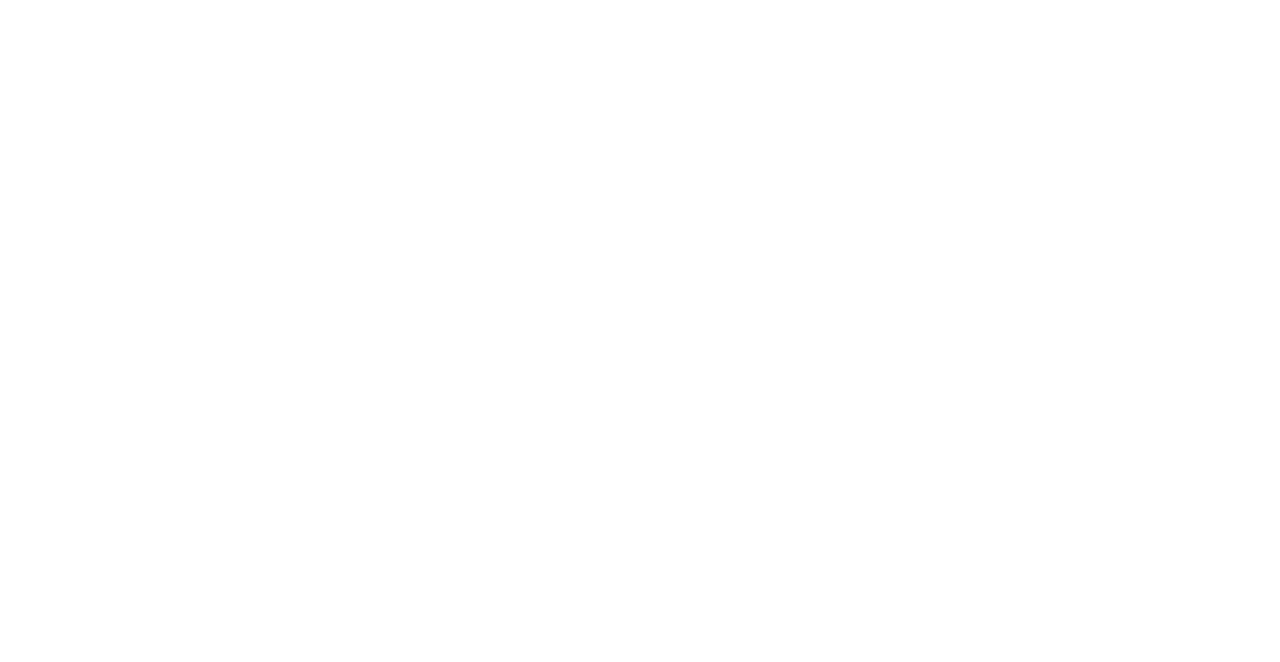
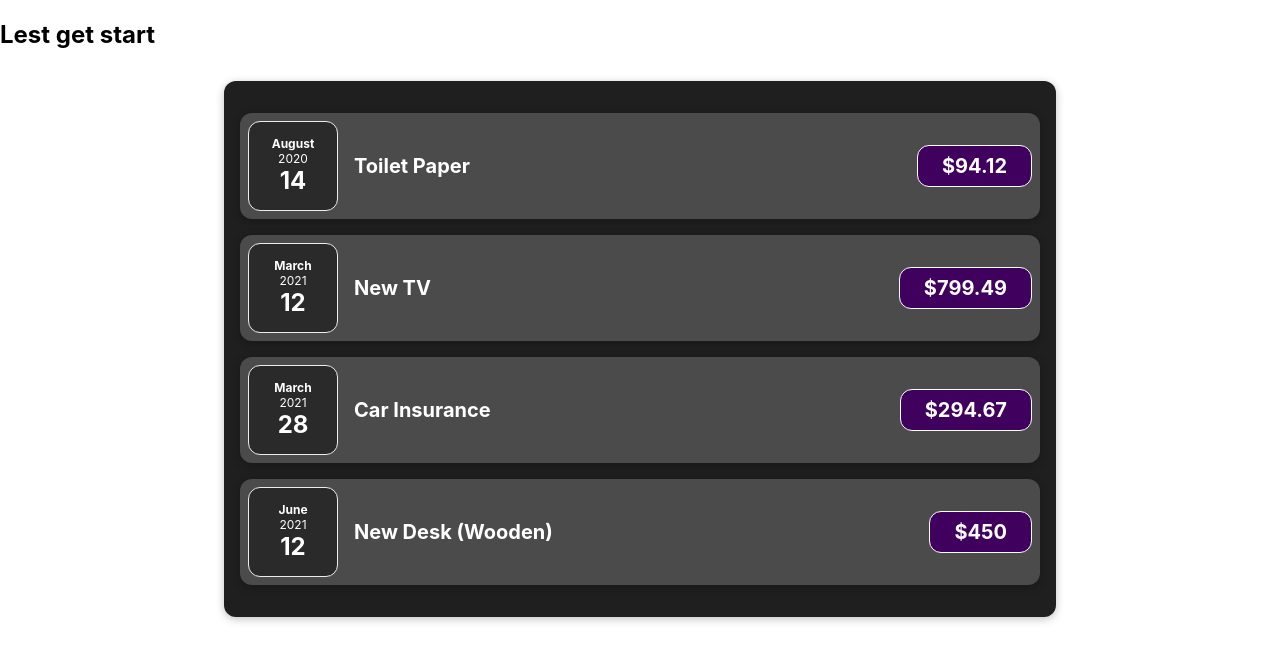
Before and after one commit to moisesJduarte/my-expenses, a React (Create React App) app: page / in a window 1280 px wide. Shown: the top 662 px of the page. Built offline with nearby package versions, Linux system fonts and the light colour scheme.

Commit message:
static modal

```diff
--- a/src/App.js
+++ b/src/App.js
@@ -1,8 +1,40 @@
+import React from 'react';
+
+import Expenses from "./components/Expenses";
+
 function App() {
+  const expenses = [
+    {
+      id: 'e1',
+      title: 'Toilet Paper',
+      amount: 94.12,
+      date: new Date(2020, 7, 14),
+    },
+    {
+      id: 'e2',
+      title: 'New TV',
+      amount: 799.49,
+      date: new Date(2021, 2, 12)
+    },
+    {
+      id: 'e3',
+      title: 'Car Insurance',
+      amount: 294.67,
+      date: new Date(2021, 2, 28),
+    },
+    {
+      id: 'e4',
+      title: 'New Desk (Wooden)',
+      amount: 450,
+      date: new Date(2021, 5, 12),
+    },
+  ]
+
   return (
     <div >
-      <p>
-      </p>
+      <h2>Lest get start</h2>
+
+      <Expenses items={expenses} />
     </div >
   );
 }
--- /dev/null
+++ b/src/components/ExpenseDate.css
@@ -0,0 +1,26 @@
+.expense-date {
+  display: flex;
+  flex-direction: column;
+  width: 5.5rem;
+  height: 5.5rem;
+  border: 1px solid #ececec;
+  background-color: #2a2a2a;
+  color: white;
+  border-radius: 12px;
+  align-items: center;
+  justify-content: center;
+}
+
+.expense-date__month {
+  font-size: 0.75rem;
+  font-weight: bold;
+}
+
+.expense-date__year {
+  font-size: 0.75rem;
+}
+
+.expense-date__day {
+  font-size: 1.5rem;
+  font-weight: bold;
+}
--- /dev/null
+++ b/src/components/ExpenseDate.js
@@ -0,0 +1,19 @@
+import React from 'react';
+
+import './ExpenseDate.css';
+function expenseDate(props) {
+    const month = props.date.toLocaleString('en-US', { month: 'long' });
+    const day = props.date.toLocaleString('en-US', { day: '2-digit' });
+    const year = props.date.getFullYear();
+
+    return (
+        <div className='expense-date'>
+            <div className='expense-date__month'>{month}</div>
+            <div className='expense-date__year'>{year}</div>
+            <div className='expense-date__day'>{day}</div>
+
+        </div>
+    )
+}
+
+export default expenseDate;
--- /dev/null
+++ b/src/components/ExpenseItem.css
@@ -0,0 +1,56 @@
+.expense-item {
+  display: flex;
+  justify-content: space-between;
+  align-items: center;
+  box-shadow: 0 2px 8px rgba(0, 0, 0, 0.25);
+  padding: 0.5rem;
+  margin: 1rem 0;
+  border-radius: 12px;
+  background-color: #4b4b4b;
+}
+
+.expense-item__description {
+  display: flex;
+  flex-direction: column;
+  gap: 1rem;
+  align-items: flex-end;
+  flex-flow: column-reverse;
+  justify-content: flex-start;
+  flex: 1;
+}
+
+.expense-item h2 {
+  color: #3a3a3a;
+  font-size: 1rem;
+  flex: 1;
+  margin: 0 1rem;
+  color: white;
+}
+
+.expense-item__price {
+  font-size: 1rem;
+  font-weight: bold;
+  color: white;
+  background-color: #40005d;
+  border: 1px solid white;
+  padding: 0.5rem;
+  border-radius: 12px;
+}
+
+@media (min-width: 580px) {
+  .expense-item__description {
+    flex-direction: row;
+    align-items: center;
+    justify-content: flex-start;
+    flex: 1;
+  }
+
+  .expense-item__description h2 {
+    font-size: 1.25rem;
+  }
+
+  .expense-item__price {
+    font-size: 1.25rem;
+    padding: 0.5rem 1.5rem;
+  }
+}
--- /dev/null
+++ b/src/components/ExpenseItem.js
@@ -0,0 +1,20 @@
+import React from 'react';
+
+import ExpenseDate from './ExpenseDate';
+import './ExpenseItem.css';
+
+function ExpenseItem(props) {
+
+
+    return (
+        <div className='expense-item'>
+            <ExpenseDate date={props.date} />
+            <div className='expense-item__description'>
+                <h2>{props.title}</h2>
+                <div className='expense-item__price'>${props.amount}</div>
+            </div>
+        </div>
+    );
+}
+
+export default ExpenseItem;
--- /dev/null
+++ b/src/components/Expenses.css
@@ -0,0 +1,9 @@
+.expenses {
+  padding: 1rem;
+  background-color: rgb(31, 31, 31);
+  margin: 2rem auto;
+  width: 50rem;
+  max-width: 95%;
+  box-shadow: 0 2px 8px rgba(0, 0, 0, 0.25);
+  border-radius: 12px;
+}
--- /dev/null
+++ b/src/components/Expenses.js
@@ -0,0 +1,32 @@
+import React from 'react';
+
+import ExpenseItem from "./ExpenseItem";
+import './Expenses.css';
+
+function Expenses(props) {
+    return <div className='expenses'>
+        <ExpenseItem
+            title={props.items[0].title}
+            amount={props.items[0].amount}
+            date={props.items[0].date}
+        ></ExpenseItem>
+        <ExpenseItem
+            title={props.items[1].title}
+            amount={props.items[1].amount}
+            date={props.items[1].date}
+        ></ExpenseItem>
+        <ExpenseItem
+            title={props.items[2].title}
+            amount={props.items[2].amount}
+            date={props.items[2].date}
+        ></ExpenseItem>
+        <ExpenseItem
+            title={props.items[3].title}
+            amount={props.items[3].amount}
+            date={props.items[3].date}
+        ></ExpenseItem>
+
+    </div>
+}
+
+export default Expenses;
```
